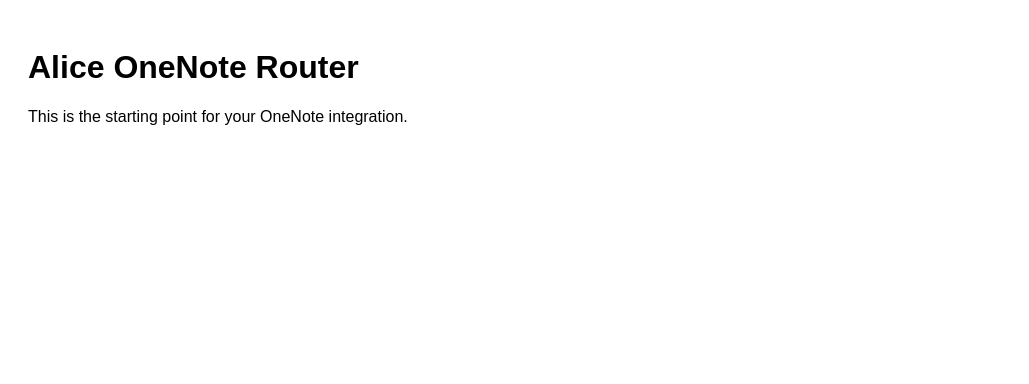
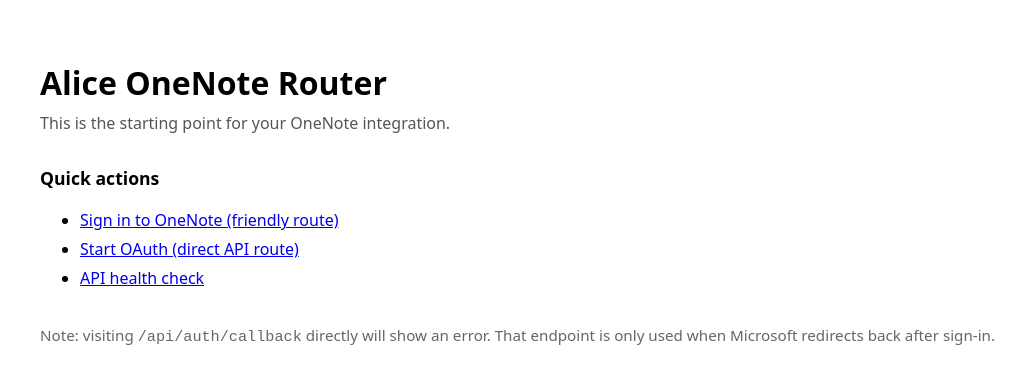
Before and after one commit to tchaudhry907/alice-onenote-router, a Next.js app: page / in a window 1280 px wide. Shown: the top 384 px of the page, without its empty margins (0-1029 px from the left). Built offline with nearby package versions, Linux system fonts and the light colour scheme.

Commit message:
Update index.js

```diff
--- a/pages/index.js
+++ b/pages/index.js
@@ -1,8 +1,33 @@
+// pages/index.js
 export default function Home() {
   return (
-    <div style={{ fontFamily: 'Arial, sans-serif', padding: '20px' }}>
-      <h1>Alice OneNote Router</h1>
-      <p>This is the starting point for your OneNote integration.</p>
-    </div>
+    <main style={{ fontFamily: "system-ui, -apple-system, Segoe UI, Roboto, Arial", padding: "2rem" }}>
+      <h1 style={{ marginBottom: "0.5rem" }}>Alice OneNote Router</h1>
+      <p style={{ marginTop: 0, color: "#555" }}>
+        This is the starting point for your OneNote integration.
+      </p>
+
+      <section style={{ marginTop: "2rem" }}>
+        <h2 style={{ fontSize: "1.1rem" }}>Quick actions</h2>
+        <ul style={{ lineHeight: 1.8 }}>
+          <li>
+            <a href="/login">Sign in to OneNote (friendly route)</a>
+          </li>
+          <li>
+            <a href="/api/auth/login">Start OAuth (direct API route)</a>
+          </li>
+          <li>
+            <a href="/api/hello">API health check</a>
+          </li>
+        </ul>
+      </section>
+
+      <section style={{ marginTop: "2rem", color: "#666", fontSize: "0.95rem" }}>
+        <p>
+          Note: visiting <code>/api/auth/callback</code> directly will show an error. That
+          endpoint is only used when Microsoft redirects back after sign‑in.
+        </p>
+      </section>
+    </main>
   );
 }
```
